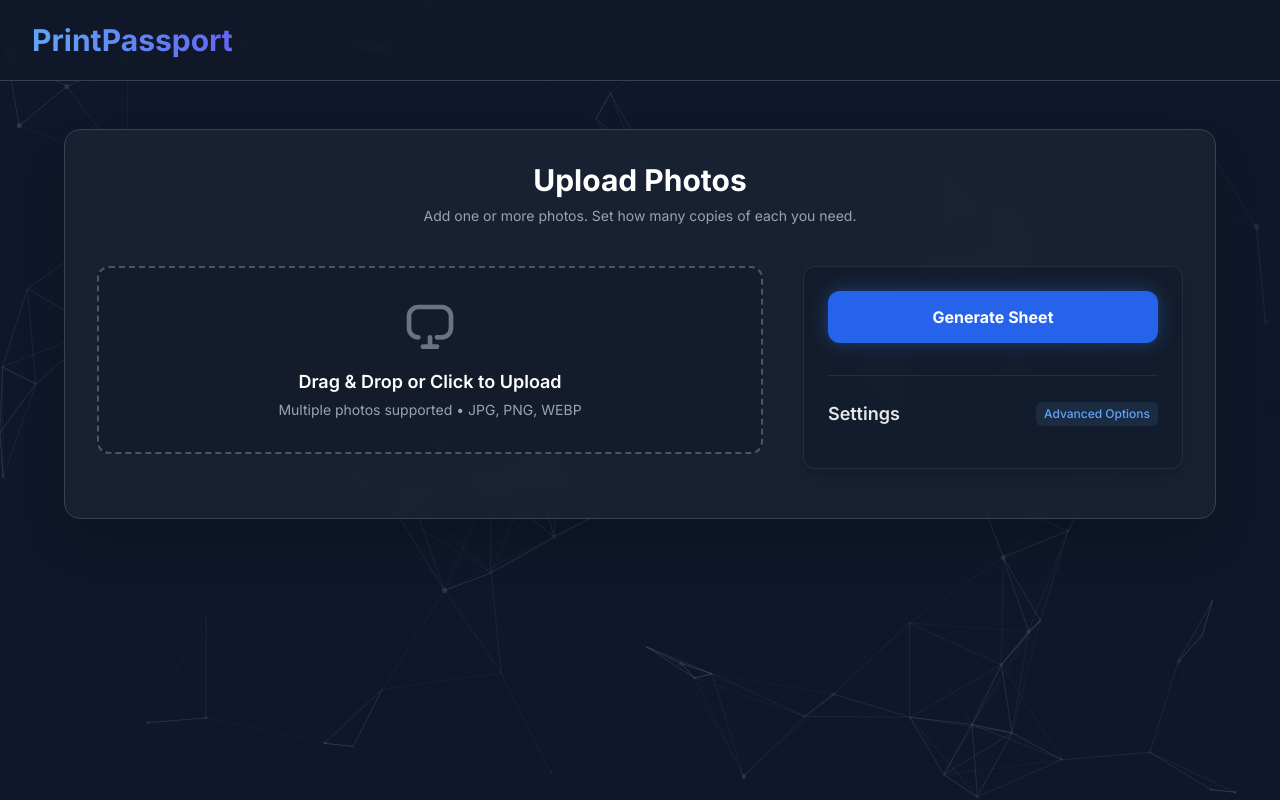
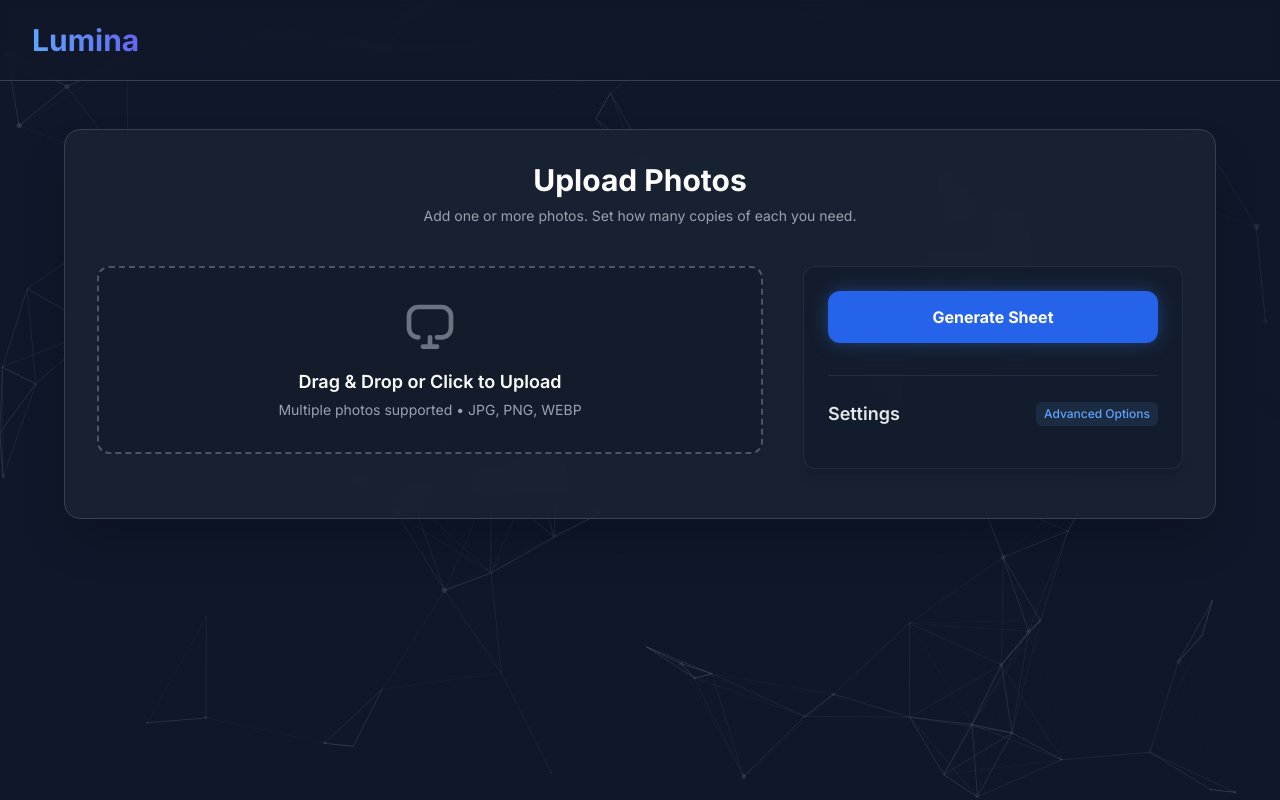
Before and after one commit to SUPAM07/Lumina, a Flask app: page / in a window 1280 px wide. Run offline with Flask 3, Linux system fonts and the light colour scheme; some libraries are stand-ins or nearby versions.

```diff
--- a/templates/index.html
+++ b/templates/index.html
@@ -73,7 +73,7 @@
     <nav class="container mx-auto px-4 sm:px-6 lg:px-8">
       <div class="flex items-center justify-between h-20">
         <span class="text-3xl font-extrabold bg-clip-text text-transparent bg-gradient-to-r from-blue-400 to-indigo-500">
-          PrintPassport
+          Lumina
         </span>
       </div>
     </nav>
```
Also changed, not shown: README.md, assets/Lumina.png (added), 1 other file.
